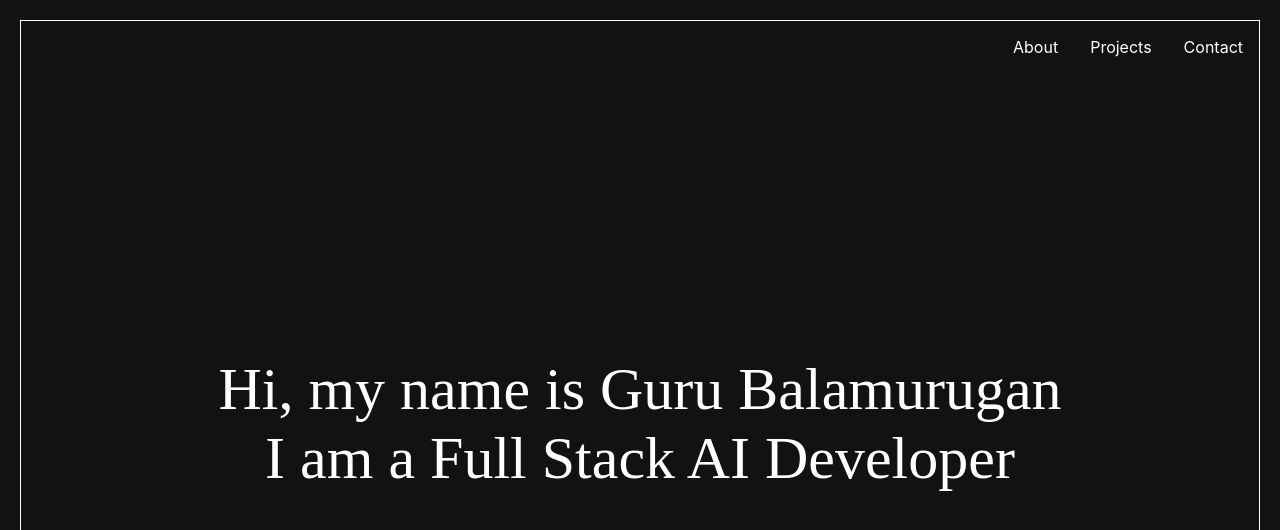
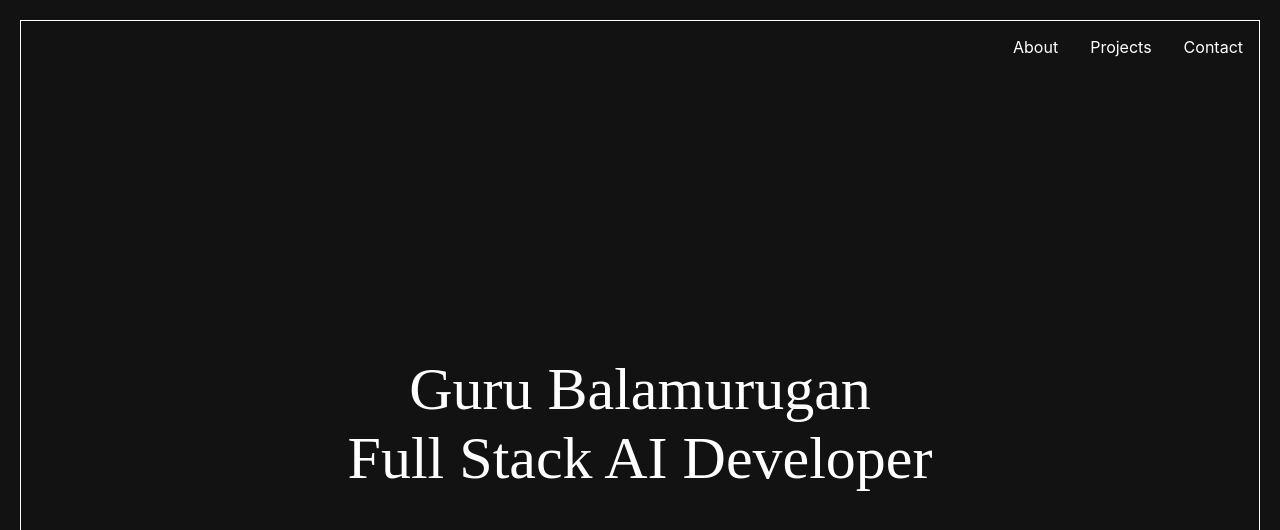
Before and after one commit to guru-apr21/React_again, a Next.js app: page / in a window 1280 px wide. Shown: the top 530 px of the page. Built offline with nearby package versions, Linux system fonts and the light colour scheme.

Commit message:
Edit description

```diff
--- a/pages/index.js
+++ b/pages/index.js
@@ -13,11 +13,9 @@ export default function Home() {
 
       <Navbar />
       <main className={styles.main}>
-        <h1 className={styles.title}>Hi, my name is Guru Balamurugan </h1>
-        <h1 className={styles.title}>I am a Full Stack AI Developer</h1>
+        <h1 className={styles.title}>Guru Balamurugan </h1>
+        <h1 className={styles.title}>Full Stack AI Developer</h1>
       </main>
-
-      <footer className={styles.footer}></footer>
     </div>
   );
 }
```
